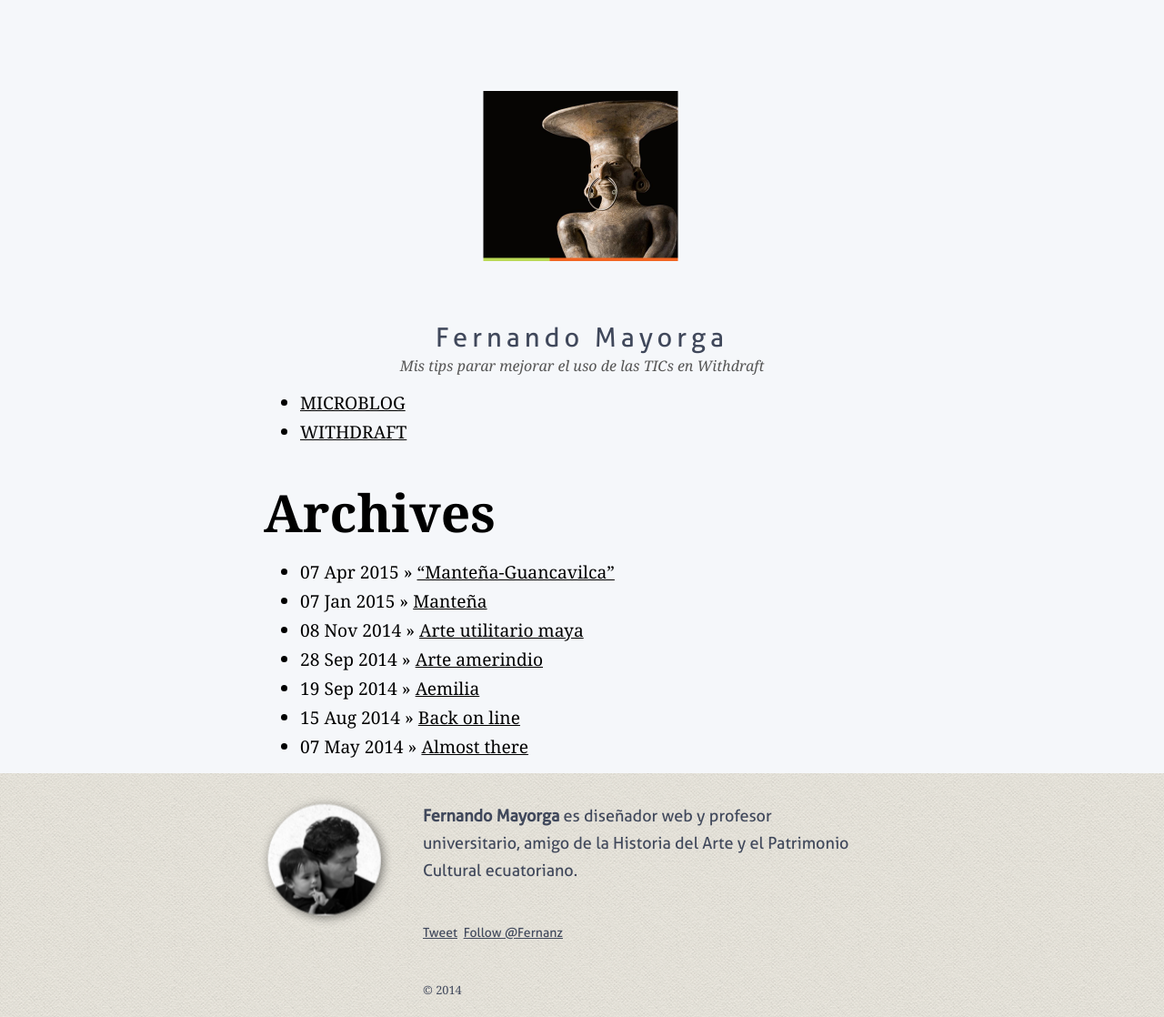
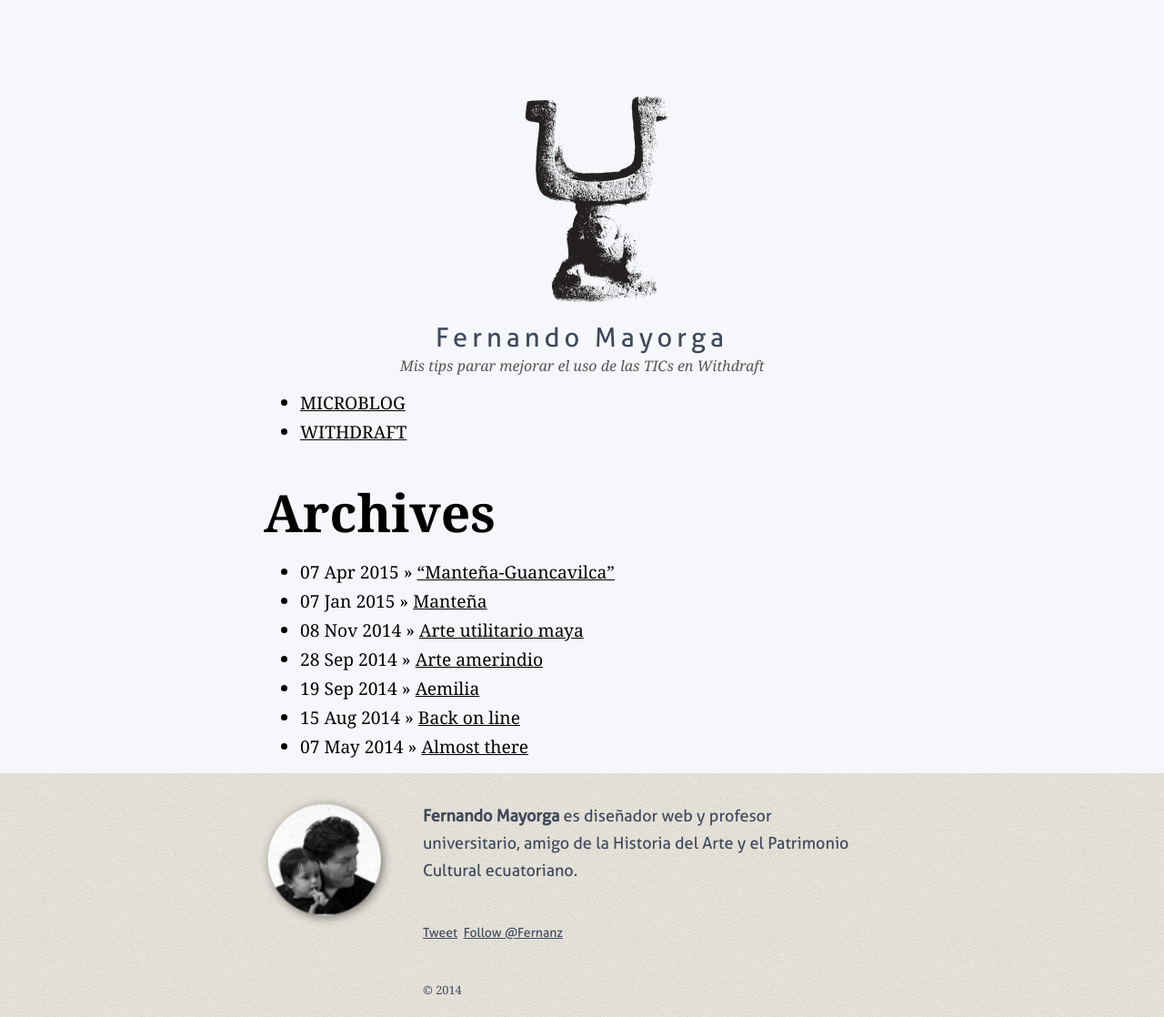
Before and after one commit to fernanz/fernanz.github.io, a Jekyll site: the page built from archive/index.markdown, in a window 1280 px wide. Shown: the whole page at 91% size. Built offline with Jekyll 4.4.1, drawn with Linux system fonts in a browser that asks for light colours; Markdown is read by kramdown in place of the engine named in the settings; comment, search, counter and statistics services are not loaded.

Commit message:
Update header img del blog
Manteña u chair

```diff
--- a/_includes/header.html
+++ b/_includes/header.html
@@ -1,8 +1,8 @@
  <header >
       <div>
           <span class="head_logo wow fadeInDown">
-          <a href="/" title="Cerámica guancavilca">
-            <img src="/assets/tute.png" alt="Logo del sitio">
+          <a href="/" title="Silla manteña en U">
+            <img src="/assets/u2-chair.png" alt="Logo del sitio">
           </a>
           </span>
       </div>
```
Also changed, not shown: 6 other files.
